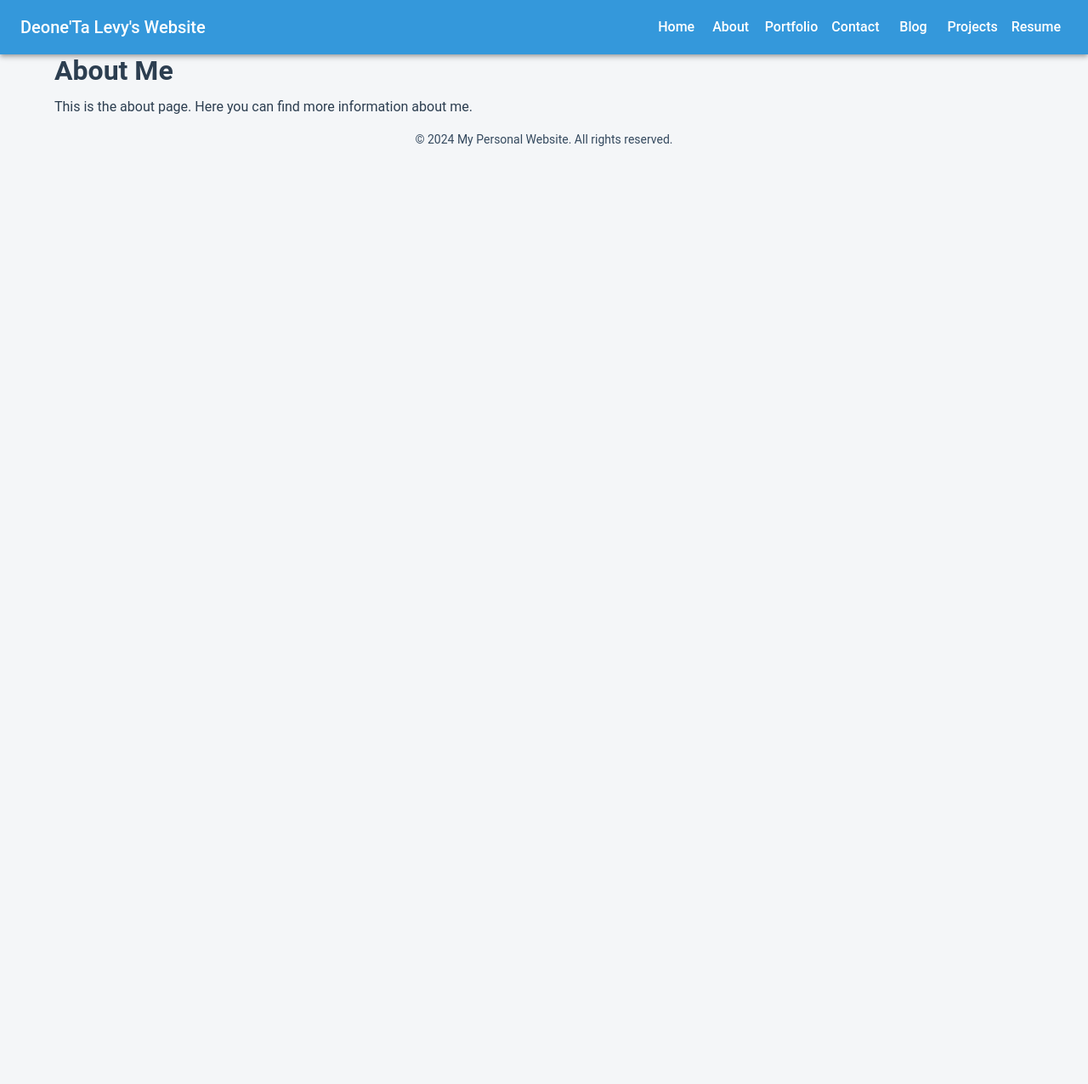
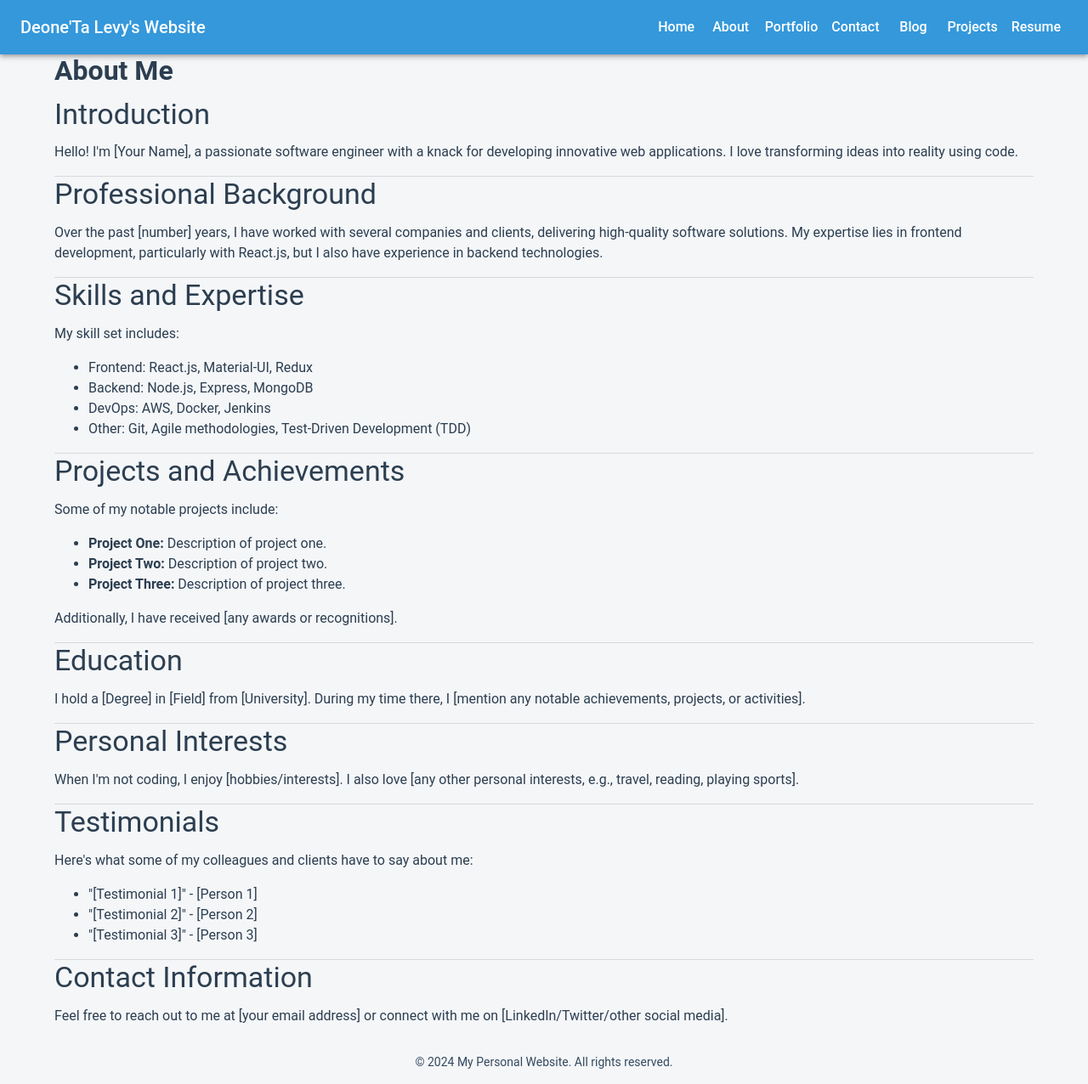
Before and after one commit to deonetalevy/deon-amplify-app, a React (Create React App) app: page /about in a window 1280 px wide. Shown: the whole page at 85% size. Before the commit the page ends 800 px from the top, so only its background shows below. Built offline with nearby package versions, Linux system fonts and the light colour scheme.

Commit message:
Added additional sections to About page

```diff
--- a/src/components/About.js
+++ b/src/components/About.js
@@ -1,14 +1,100 @@
+// src/components/About.js
 import React from 'react';
 import Container from '@mui/material/Container';
 import Typography from '@mui/material/Typography';
+import Divider from '@mui/material/Divider';
 
 const About = () => (
   <Container>
     <Typography variant="h2" component="h1" gutterBottom>
       About Me
     </Typography>
-    <Typography variant="body1">
-      This is the about page. Here you can find more information about me.
+
+    <Typography variant="h4" component="h2" gutterBottom>
+      Introduction
+    </Typography>
+    <Typography variant="body1" paragraph>
+      Hello! I'm [Your Name], a passionate software engineer with a knack for developing innovative web applications. I love transforming ideas into reality using code.
+    </Typography>
+
+    <Divider />
+
+    <Typography variant="h4" component="h2" gutterBottom>
+      Professional Background
+    </Typography>
+    <Typography variant="body1" paragraph>
+      Over the past [number] years, I have worked with several companies and clients, delivering high-quality software solutions. My expertise lies in frontend development, particularly with React.js, but I also have experience in backend technologies.
+    </Typography>
+
+    <Divider />
+
+    <Typography variant="h4" component="h2" gutterBottom>
+      Skills and Expertise
+    </Typography>
+    <Typography variant="body1" paragraph>
+      My skill set includes:
+      <ul>
+        <li>Frontend: React.js, Material-UI, Redux</li>
+        <li>Backend: Node.js, Express, MongoDB</li>
+        <li>DevOps: AWS, Docker, Jenkins</li>
+        <li>Other: Git, Agile methodologies, Test-Driven Development (TDD)</li>
+      </ul>
+    </Typography>
+
+    <Divider />
+
+    <Typography variant="h4" component="h2" gutterBottom>
+      Projects and Achievements
+    </Typography>
+    <Typography variant="body1" paragraph>
+      Some of my notable projects include:
+      <ul>
+        <li><strong>Project One:</strong> Description of project one.</li>
+        <li><strong>Project Two:</strong> Description of project two.</li>
+        <li><strong>Project Three:</strong> Description of project three.</li>
+      </ul>
+      Additionally, I have received [any awards or recognitions].
+    </Typography>
+
+    <Divider />
+
+    <Typography variant="h4" component="h2" gutterBottom>
+      Education
+    </Typography>
+    <Typography variant="body1" paragraph>
+      I hold a [Degree] in [Field] from [University]. During my time there, I [mention any notable achievements, projects, or activities].
+    </Typography>
+
+    <Divider />
+
+    <Typography variant="h4" component="h2" gutterBottom>
+      Personal Interests
+    </Typography>
+    <Typography variant="body1" paragraph>
+      When I'm not coding, I enjoy [hobbies/interests]. I also love [any other personal interests, e.g., travel, reading, playing sports].
+    </Typography>
+
+    <Divider />
+
+    <Typography variant="h4" component="h2" gutterBottom>
+      Testimonials
+    </Typography>
+    <Typography variant="body1" paragraph>
+      Here's what some of my colleagues and clients have to say about me:
+      <ul>
+        <li>"[Testimonial 1]" - [Person 1]</li>
+        <li>"[Testimonial 2]" - [Person 2]</li>
+        <li>"[Testimonial 3]" - [Person 3]</li>
+      </ul>
+    </Typography>
+
+    <Divider />
+
+    <Typography variant="h4" component="h2" gutterBottom>
+      Contact Information
+    </Typography>
+    <Typography variant="body1" paragraph>
+      Feel free to reach out to me at [your email address] or connect with me on [LinkedIn/Twitter/other social media].
     </Typography>
   </Container>
 );
```
